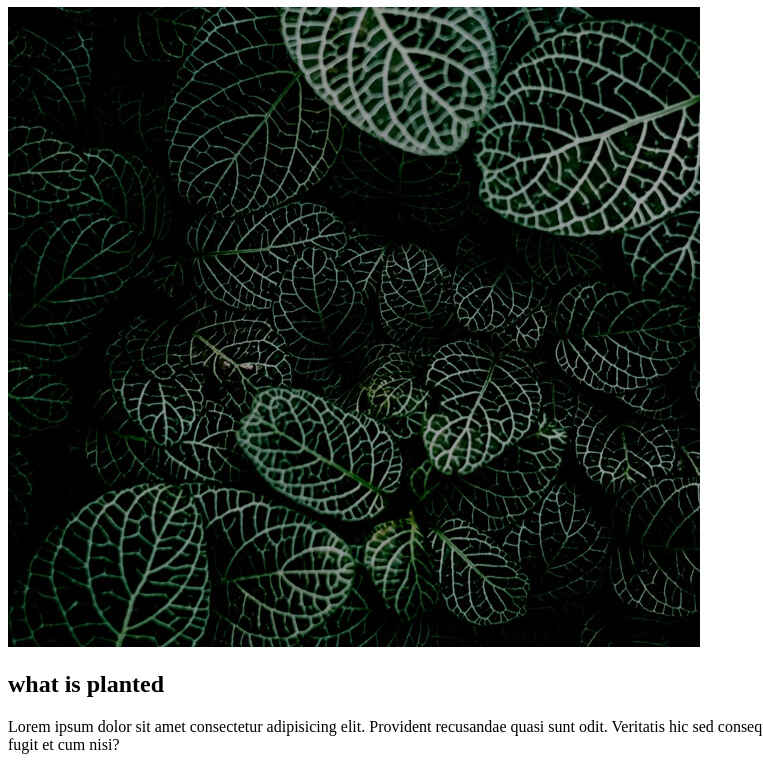
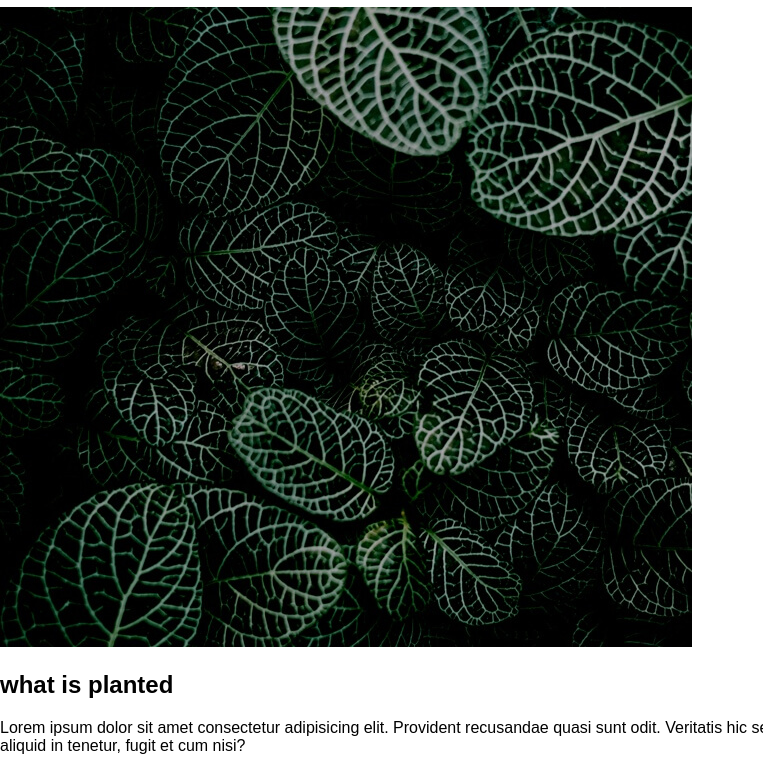
Before and after one commit to Shahynkamali/shahyn-kamali-project-two, a plain HTML site: page index.html in a window 1280 px wide. Shown: the part 264-1031 px from the top of the page, without its empty margins (0-763 px from the left). Drawn offline with Linux system fonts and the light colour scheme.

Commit message:
fixed live compiler

```diff
--- a/index.html
+++ b/index.html
@@ -5,8 +5,9 @@
     <meta http-equiv="X-UA-Compatible" content="IE=edge">
     <title>Planted</title>
     <meta name="viewport" content="width=device-width, initial-scale=1">
-    <link rel="stylesheet" type="text/css" media="screen" href="css/style.css" />
+    <link rel="stylesheet" type="text/css" media="screen" href="styles/style.css" />
     <link rel="stylesheet" href="https://use.fontawesome.com/releases/v5.7.0/css/all.css" integrity="sha384-lZN37f5QGtY3VHgisS14W3ExzMWZxybE1SJSEsQp9S+oqd12jhcu+A56Ebc1zFSJ" crossorigin="anonymous">
+    <link href="https://fonts.googleapis.com/css?family=Josefin+Sans:300,400,700|Roboto:300,400,700" rel="stylesheet">
 </head>
 <body>
     <header>
--- a/scss/style.scss
+++ /dev/null
@@ -1 +0,0 @@
-@import"partials/general";
--- /dev/null
+++ b/styles/partials/_variables.scss
@@ -0,0 +1,8 @@
+$black: #2c2c2c;
+$yellow: #f8e71c;
+$darkgrey: #4f4f4f;
+$green: #0e902d;
+$white: #f0efed;
+$darkgreen: #074115;
+$font1: font-family: 'Roboto', sans-serif;
+$font2: font-family: 'Josefin Sans', sans-serif;
--- /dev/null
+++ b/styles/style.scss
@@ -0,0 +1,2 @@
+@import"partials/setup";
+@import"partials/variables";
```
Also changed, not shown: styles/partials/_setup.scss (added, +5 -0 lines), css/style.css (deleted), scss/partials/_general.scss (deleted), styles/style.css (added), 2 other files.
